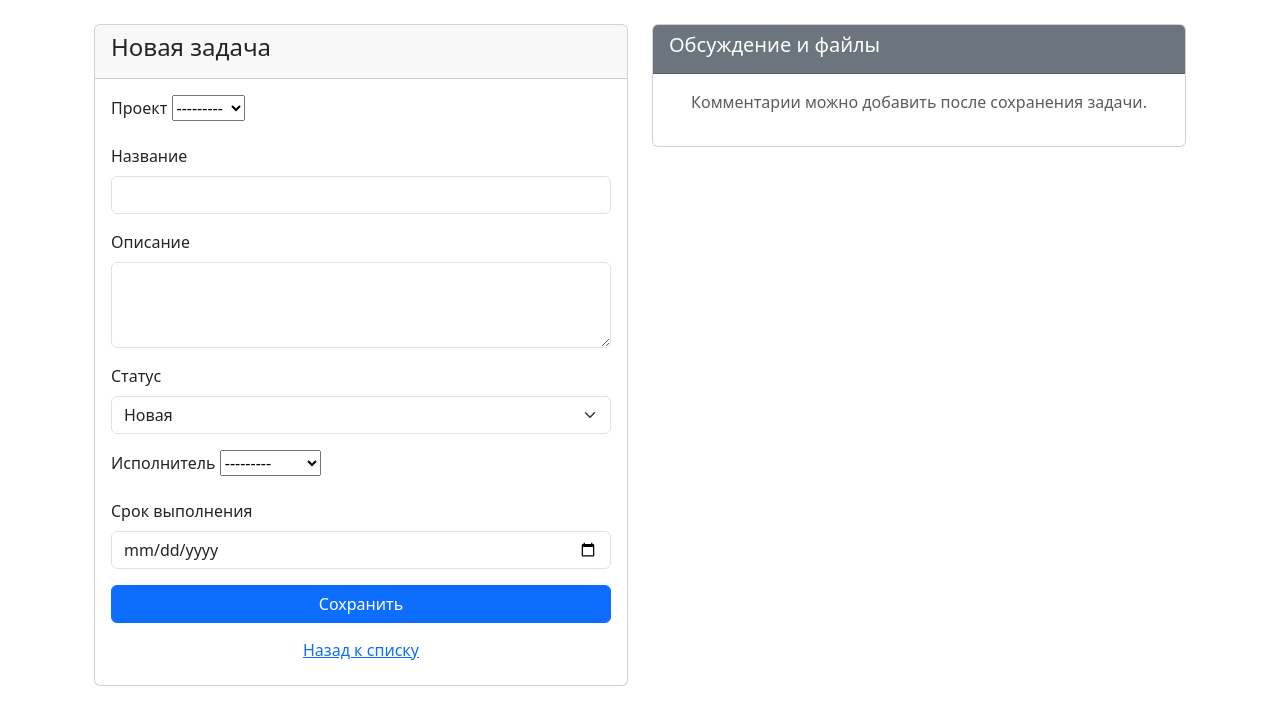
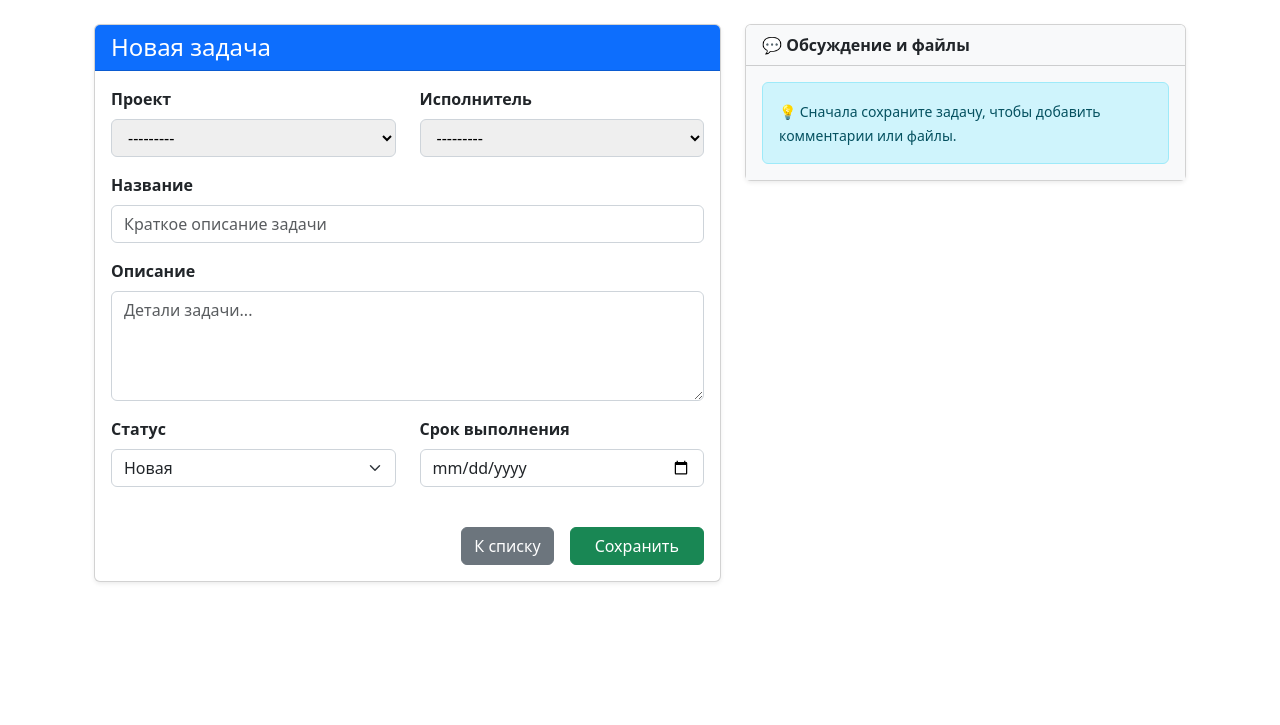
Before and after one commit to Kerche1/Kursavay-14.05.26, a Django app: page /task/create/ in a window 1280 px wide. Shown: the part 56-781 px from the top of the page. Run offline with Django 5.2, Linux system fonts and the light colour scheme; a user stored in the database is signed in; data comes from the database, SQL or seed files in the repository.

Commit message:
Update task_form.html

```diff
--- a/teamcoords/core/templates/core/task_form.html
+++ b/teamcoords/core/templates/core/task_form.html
@@ -4,48 +4,63 @@
 <div class="container mt-4">
     <div class="row">
         <!-- Левая колонка: Форма задачи -->
-        <div class="col-md-6">
-            <div class="card">
-                <div class="card-header">
-                    <h4>{% if form.instance.pk %}Редактирование задачи{% else %}Новая задача{% endif %}</h4>
+        <div class="col-md-7"> <!-- Немного расширил левую колонку для формы -->
+            <div class="card shadow-sm">
+                <div class="card-header bg-primary text-white d-flex justify-content-between align-items-center">
+                    <h4 class="mb-0">
+                        {% if form.instance.pk %}Редактирование задачи #{{ form.instance.pk }}{% else %}Новая задача{% endif %}
+                    </h4>
+                    {% if form.instance.pk %}
+                        <a href="{% url 'task-delete' form.instance.pk %}" class="btn btn-sm btn-danger" onclick="return confirm('Вы уверены?')">Удалить</a>
+                    {% endif %}
                 </div>
                 <div class="card-body">
                     <!-- Вывод ошибок формы -->
                     {% if form.errors %}
                         <div class="alert alert-danger">
-                            Пожалуйста, исправьте ошибки.
-                            {% for field in form %}
-                                {% if field.errors %}
-                                    <br><strong>{{ field.label }}:</strong> {{ field.errors.0 }}
-                                {% endif %}
+                            <strong>Пожалуйста, исправьте ошибки:</strong>
+                            <ul class="mb-0">
+                                {% for field, errors in form.errors.items %}
+                                    {% for error in errors %}
+                                        <li>{{ field|title }}: {{ error }}</li>
                                     {% endfor %}
+                                {% endfor %}
+                            </ul>
                         </div>
                     {% endif %}
 
-                    <form method="post">
+                    <form id="task-form" method="post">
                         {% csrf_token %}
 
-                        <!-- Поле Проект -->
-                        <div class="mb-3">
-                            <label class="form-label">Проект</label>
+                        <!-- Проект и Исполнитель в одной строке (опционально) -->
+                        <div class="row">
+                            <div class="col-md-6 mb-3">
+                                <label class="form-label fw-bold">Проект</label>
                                 {{ form.project }}
                             </div>
-
-                        <!-- Поле Название -->
-                        <div class="mb-3">
-                            <label class="form-label">Название</label>
-                            <input type="text" class="form-control" name="title" value="{{ form.title.value|default:'' }}" required>
+                            <div class="col-md-6 mb-3">
+                                <label class="form-label fw-bold">Исполнитель</label>
+                                {{ form.assigned_to }}
+                            </div>
                         </div>
 
-                        <!-- Поле Описание -->
+                        <!-- Название -->
                         <div class="mb-3">
-                            <label class="form-label">Описание</label>
-                            <textarea class="form-control" name="description" rows="3">{{ form.description.value|default:'' }}</textarea>
+                            <label class="form-label fw-bold">Название</label>
+                            <input type="text" class="form-control" name="title" value="{{ form.title.value|default:'' }}" required placeholder="Краткое описание задачи">
                         </div>
 
-                        <!-- Поле Статус -->
+                        <!-- Описание -->
                         <div class="mb-3">
-                            <label class="form-label">Статус</label>
+                            <label class="form-label fw-bold">Описание</label>
+                            <textarea class="form-control" name="description" rows="4" placeholder="Детали задачи...">{{ form.description.value|default:'' }}</textarea>
+                        </div>
+
+                        <div class="row">
+                            <!-- Статус -->
+                            <div class="col-md-6 mb-3">
+                                <label class="form-label fw-bold">Статус</label>
+                                <div class="input-group">
                                     <select name="status" class="form-select">
                                         {% for choice_value, choice_label in form.fields.status.choices %}
                                             <option value="{{ choice_value }}" {% if form.status.value == choice_value %}selected{% endif %}>
@@ -54,94 +69,103 @@
                                         {% endfor %}
                                     </select>
                                 </div>
-
-                        <!-- Поле Исполнитель -->
-                        <div class="mb-3">
-                            <label class="form-label">Исполнитель</label>
-                            {{ form.assigned_to }}
                             </div>
 
-                        <!-- Поле Срок -->
-                        <div class="mb-3">
-                            <label class="form-label">Срок выполнения</label>
+                            <!-- Срок -->
+                            <div class="col-md-6 mb-3">
+                                <label class="form-label fw-bold">Срок выполнения</label>
                                 <input type="date" class="form-control" name="deadline" value="{{ form.deadline.value|date:'Y-m-d'|default:'' }}">
                             </div>
-
-                        <button type="submit" class="btn btn-primary w-100">Сохранить</button>
-
-                        <!-- Ссылка Назад -->
-                        <div class="text-center mt-2">
-                            {% if project %}
-                                <a href="{% url 'project-detail' project.pk %}" class="btn btn-link">Назад к проекту</a>
-                            {% else %}
-                                <a href="{% url 'task-list' %}" class="btn btn-link">Назад к списку</a>
-                            {% endif %}
                         </div>
 
+                        <div class="d-grid gap-2 d-md-flex justify-content-md-end mt-4">
+                            {% if project %}
+                                <a href="{% url 'project-detail' project.pk %}" class="btn btn-secondary me-md-2">Отмена</a>
+                            {% else %}
+                                <a href="{% url 'task-list' %}" class="btn btn-secondary me-md-2">К списку</a>
+                            {% endif %}
+                            <button type="submit" class="btn btn-success px-4">Сохранить</button>
+                        </div>
                     </form>
                 </div>
             </div>
         </div>
 
         <!-- Правая колонка: Комментарии и История -->
-        <div class="col-md-6">
+        <div class="col-md-5">
 
             <!-- 1. Блок Комментарии -->
-            <div class="card mb-4">
-                <div class="card-header bg-secondary text-white">
-                    <h5>Обсуждение и файлы</h5>
+            <div class="card mb-4 shadow-sm">
+                <div class="card-header bg-light fw-bold">
+                    💬 Обсуждение и файлы
                 </div>
-                <div class="card-body" style="max-height: 300px; overflow-y: auto;">
+                <div class="card-body" style="max-height: 400px; overflow-y: auto; background-color: #f8f9fa;">
                     {% if form.instance.pk %}
                         {% for comment in comments %}
-                        <div class="mb-3 border-bottom pb-2">
-                            <div class="d-flex justify-content-between">
-                                <strong>{{ comment.author.username }}</strong>
-                                <small class="text-muted">{{ comment.created_at|date:"d.m H:i" }}</small>
+                        <div class="mb-3 p-2 border rounded bg-white">
+                            <div class="d-flex justify-content-between align-items-center mb-1">
+                                <span class="badge bg-primary text-wrap text-start">
+                                    <i class="bi bi-person-fill"></i> {{ comment.author.username }}
+                                </span>
+                                <small class="text-muted" style="font-size: 0.75rem;">{{ comment.created_at|date:"d.m H:i" }}</small>
                             </div>
-                            <p class="mb-1">{{ comment.text|linebreaksbr }}</p>
+                            <div class="mb-1 text-break">{{ comment.text|linebreaksbr }}</div>
                             {% if comment.file %}
-                                <a href="{{ comment.file.url }}" target="_blank" class="btn btn-sm btn-outline-primary">📎 Файл</a>
+                                <div class="mt-2">
+                                    <a href="{{ comment.file.url }}" target="_blank" class="btn btn-sm btn-outline-secondary">
+                                        📎 {{ comment.file.name|slice:":-15" }}...{{ comment.file.name|slice:"-15:" }}
+                                    </a>
+                                </div>
                             {% endif %}
                         </div>
                         {% empty %}
-                        <p class="text-center text-muted">Пока нет комментариев.</p>
+                        <div class="text-center text-muted py-4">
+                            Комментариев пока нет. Будьте первым!
+                        </div>
                         {% endfor %}
                     {% else %}
-                        <p class="text-center text-muted">Комментарии можно добавить после сохранения задачи.</p>
+                        <div class="alert alert-info mb-0">
+                            <small>💡 Сначала сохраните задачу, чтобы добавить комментарии или файлы.</small>
+                        </div>
                     {% endif %}
                 </div>
 
                 {% if form.instance.pk %}
-                <div class="card-footer">
-                    <form action="{% url 'add-comment' object.pk %}" method="post" enctype="multipart/form-data">
+                <div class="card-footer bg-white border-top">
+                    <form action="{% url 'add-comment' form.instance.pk %}" method="post" enctype="multipart/form-data">
                         {% csrf_token %}
-                        <textarea name="text" class="form-control mb-2" rows="2" placeholder="Ваш комментарий..."></textarea>
-                        <input type="file" name="file" class="form-control form-control-sm mb-2">
-                        <button type="submit" class="btn btn-success btn-sm w-100">Отправить</button>
+                        <div class="mb-2">
+                            <textarea name="text" class="form-control" rows="2" placeholder="Написать комментарий..." required></textarea>
+                        </div>
+                        <div class="d-flex justify-content-between align-items-center">
+                            <input type="file" name="file" class="form-control form-control-sm" style="max-width: 200px;">
+                            <button type="submit" class="btn btn-primary btn-sm">
+                                <i class="bi bi-send"></i> Отправить
+                            </button>
+                        </div>
                     </form>
                 </div>
                 {% endif %}
             </div>
 
-            <!-- 2. Блок История изменений (НОВОЕ) -->
+            <!-- 2. Блок История изменений -->
             {% if form.instance.pk %}
-            <div class="card">
-                <div class="card-header bg-light">
-                    <h5>История изменений</h5>
+            <div class="card shadow-sm">
+                <div class="card-header bg-light fw-bold">
+                    🕒 История изменений
                 </div>
                 <div class="card-body p-0">
-                    <ul class="list-group list-group-flush">
+                    <ul class="list-group list-group-flush" id="history-list">
                         {% for log in task_history %}
-                        <li class="list-group-item py-2">
-                            <div class="d-flex justify-content-between">
-                                <small class="text-muted">{{ log.created_at|date:"d.m H:i" }}</small>
-                                <small class="fw-bold">{{ log.user.username|default:"Система" }}</small>
+                        <li class="list-group-item py-2 px-3">
+                            <div class="d-flex justify-content-between text-muted small">
+                                <span>{{ log.created_at|date:"d.m.Y H:i" }}</span>
+                                <span>{{ log.user.username|default:"Система" }}</span>
                             </div>
-                            <span>{{ log.description }}</span>
+                            <div class="mt-1 text-secondary small">{{ log.description }}</div>
                         </li>
                         {% empty %}
-                        <li class="list-group-item text-center text-muted py-3">История пуста</li>
+                        <li class="list-group-item text-center text-muted py-3 small">История пуста</li>
                         {% endfor %}
                     </ul>
                 </div>
@@ -151,4 +175,41 @@
         </div>
     </div>
 </div>
+
+<style>
+    /* Стили для исправления отображения полей, если в forms.py не указаны классы */
+    #task-form select,
+    #task-form input[type="text"],
+    #task-form input[type="date"],
+    #task-form textarea {
+        width: 100%;
+        border-radius: 0.375rem; /* Bootstrap border-radius */
+        padding: 0.375rem 0.75rem;
+        font-size: 1rem;
+        border: 1px solid #ced4da;
+    }
+
+    #task-form select:focus,
+    #task-form input:focus,
+    #task-form textarea:focus {
+        border-color: #86b7fe;
+        outline: 0;
+        box-shadow: 0 0 0 0.25rem rgba(13, 110, 253, 0.25);
+    }
+
+    /* Стилизация скроллбара для комментариев */
+    .card-body::-webkit-scrollbar {
+        width: 8px;
+    }
+    .card-body::-webkit-scrollbar-track {
+        background: #f1f1f1;
+    }
+    .card-body::-webkit-scrollbar-thumb {
+        background: #888;
+        border-radius: 4px;
+    }
+    .card-body::-webkit-scrollbar-thumb:hover {
+        background: #555;
+    }
+</style>
 {% endblock %}
```
Lines whose indentation alone changed are shown as unchanged.
